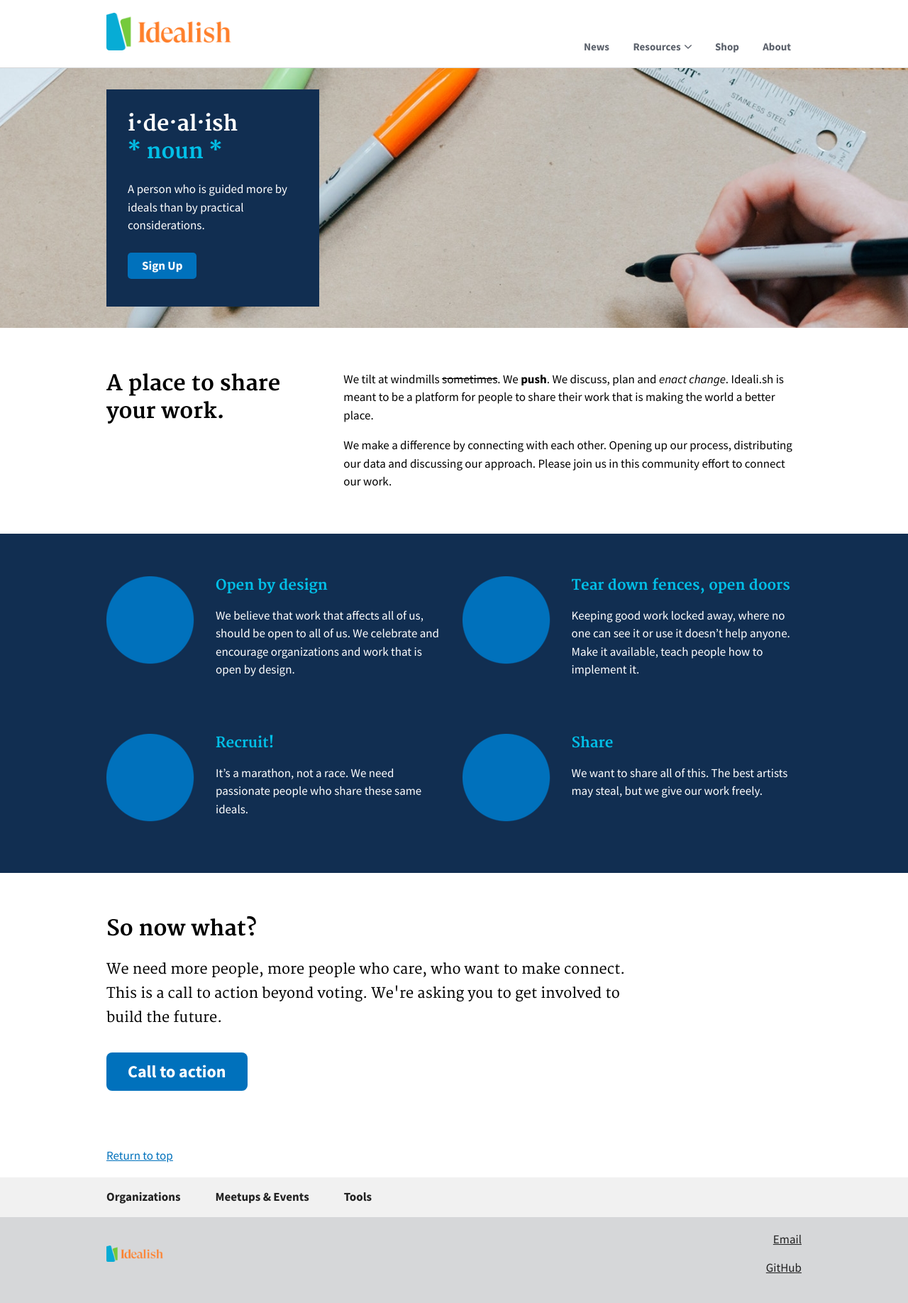
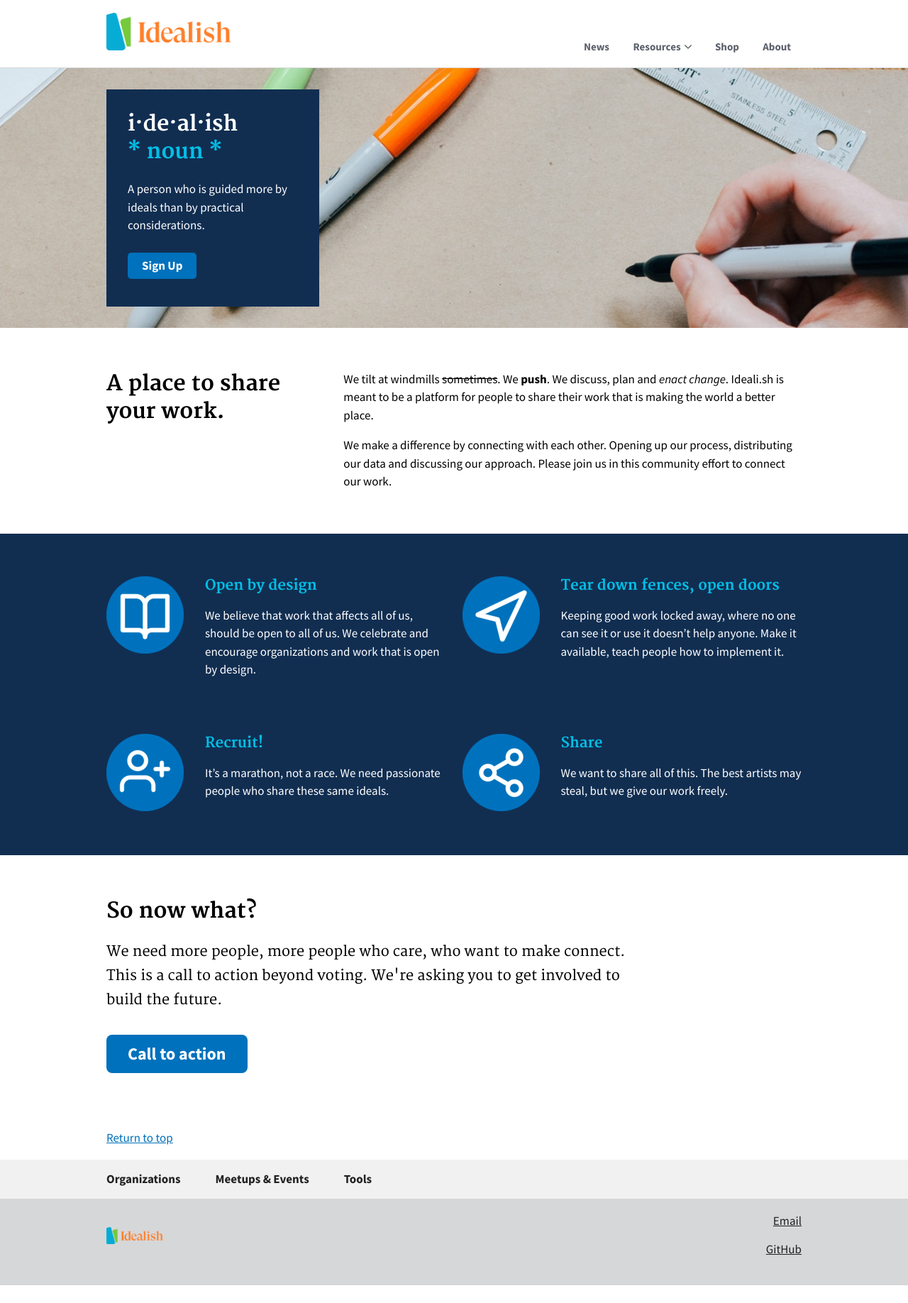
Before and after one commit to idealish/ideali.sh, a Jekyll site: the page built from demo/home.html, in a window 1280 px wide. Shown: the whole page at 71% size. Built offline with Jekyll 4.4.1, drawn with Linux system fonts in a browser that asks for light colours; after the commit the page ends 1811 px from its top, so only the background shows below that.

Commit message:
added icons

```diff
--- a/demo/home.html
+++ b/demo/home.html
@@ -25,22 +25,22 @@ intro: |
 
 graphics:
   - image:
-      src: /assets/uswds/img/circle-124.png
+      src: /assets/uswds/img/circle-open.png
       alt: ''
     title: Open by design
     description: We believe that work that affects all of us, should be open to all of us. We celebrate and encourage organizations and work that is open by design.
   - image:
-      src: /assets/uswds/img/circle-124.png
+      src: /assets/uswds/img/circle-direction.png
       alt: ''
     title: Tear down fences, open doors
     description: Keeping good work locked away, where no one can see it or use it doesn't help anyone. Make it available, teach people how to implement it.
   - image:
-      src: /assets/uswds/img/circle-124.png
+      src: /assets/uswds/img/circle-recruit.png
       alt: ''
     title: Recruit!
     description: It's a marathon, not a race. We need passionate people who share these same ideals.
   - image:
-      src: /assets/uswds/img/circle-124.png
+      src: /assets/uswds/img/circle-share.png
       alt: ''
     title: Share
     description: We want to share all of this. The best artists may steal, but we give our work freely.
```
Also changed, not shown: assets/uswds/img/circle-direction.png (added), assets/uswds/img/circle-open.png (added), assets/uswds/img/circle-recruit.png (added), assets/uswds/img/circle-share.png (added).
